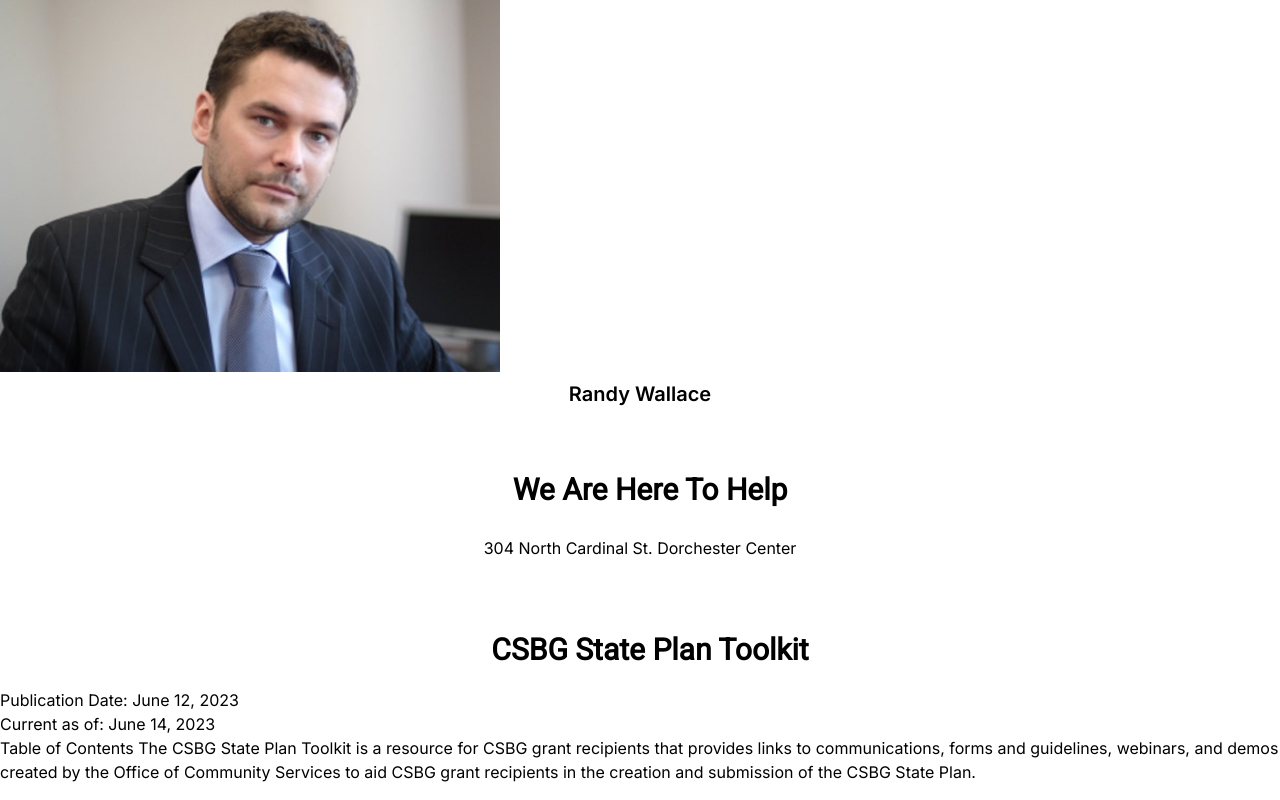
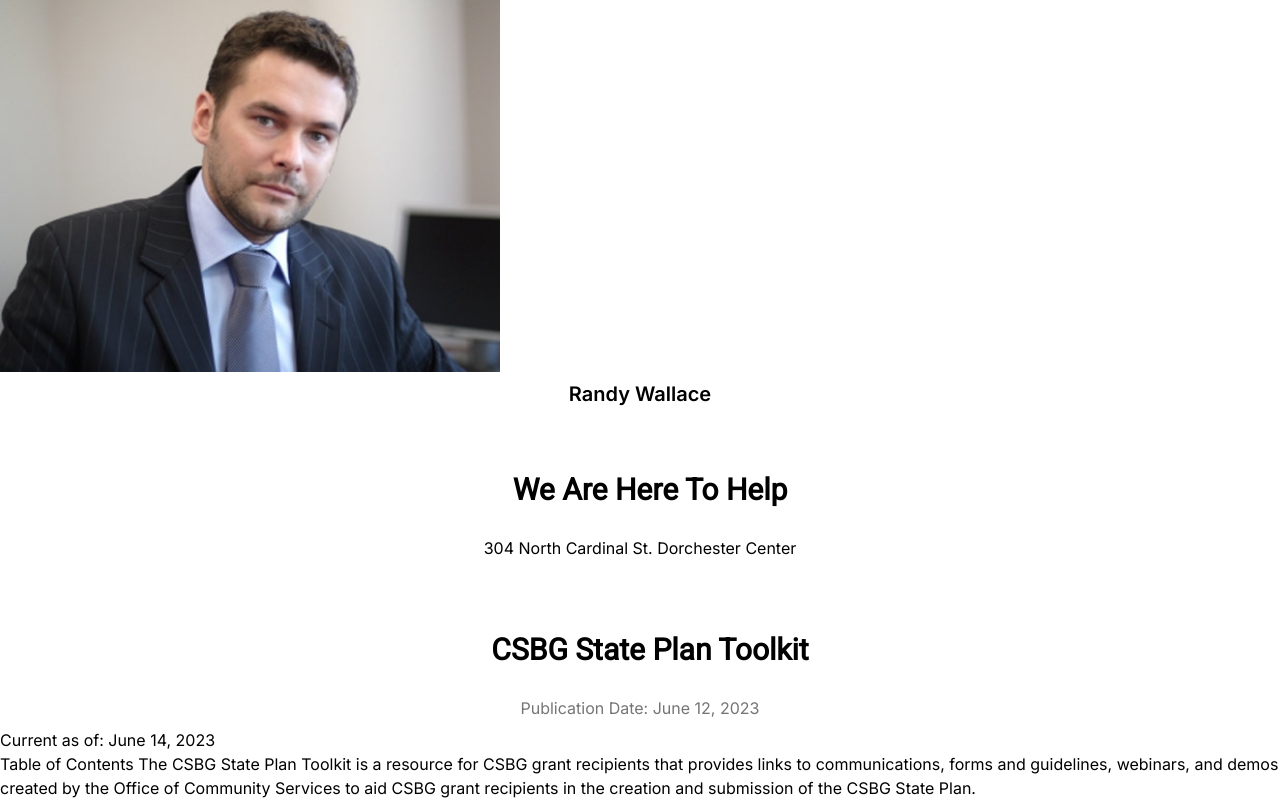
Before and after one commit to Richson-Tech/org, a Next.js app: page /about in a window 1280 px wide. Shown: the part 1369-2169 px from the top of the page. Built offline with nearby package versions, Linux system fonts and the light colour scheme.

Commit message:
new commits added

```diff
--- a/src/app/about/page.jsx
+++ b/src/app/about/page.jsx
@@ -58,7 +58,7 @@ const page = () => {
       </div>
       <div>
         <h1 className="text-3xl text-center pl-5 font-[roboto] font-bold pb-5 pt-16">CSBG State Plan Toolkit</h1>
-        <p className="">Publication Date: June 12, 2023</p>
+        <p className="text-[#757575] pt-2 text-center p-2">Publication Date: June 12, 2023</p>
         <p>Current as of: June 14, 2023</p>
         <p>
           Table of Contents The CSBG State Plan Toolkit is a resource for CSBG
```
